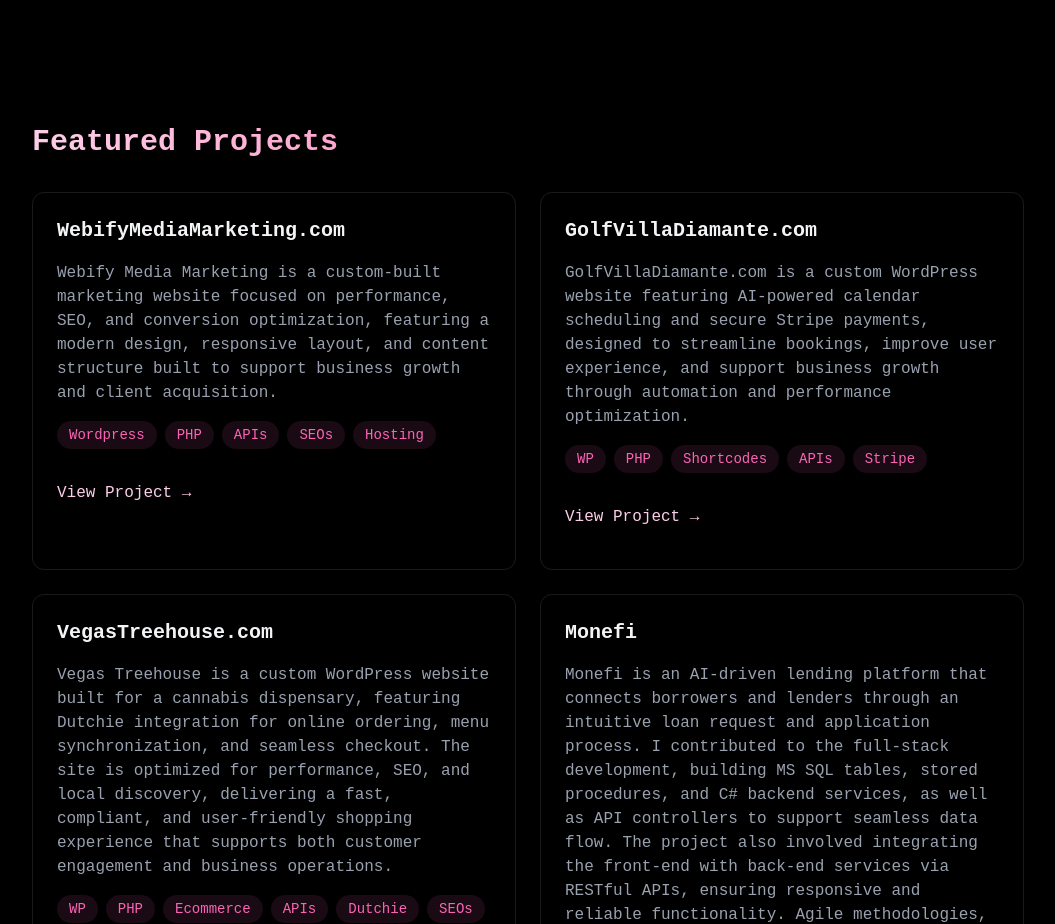
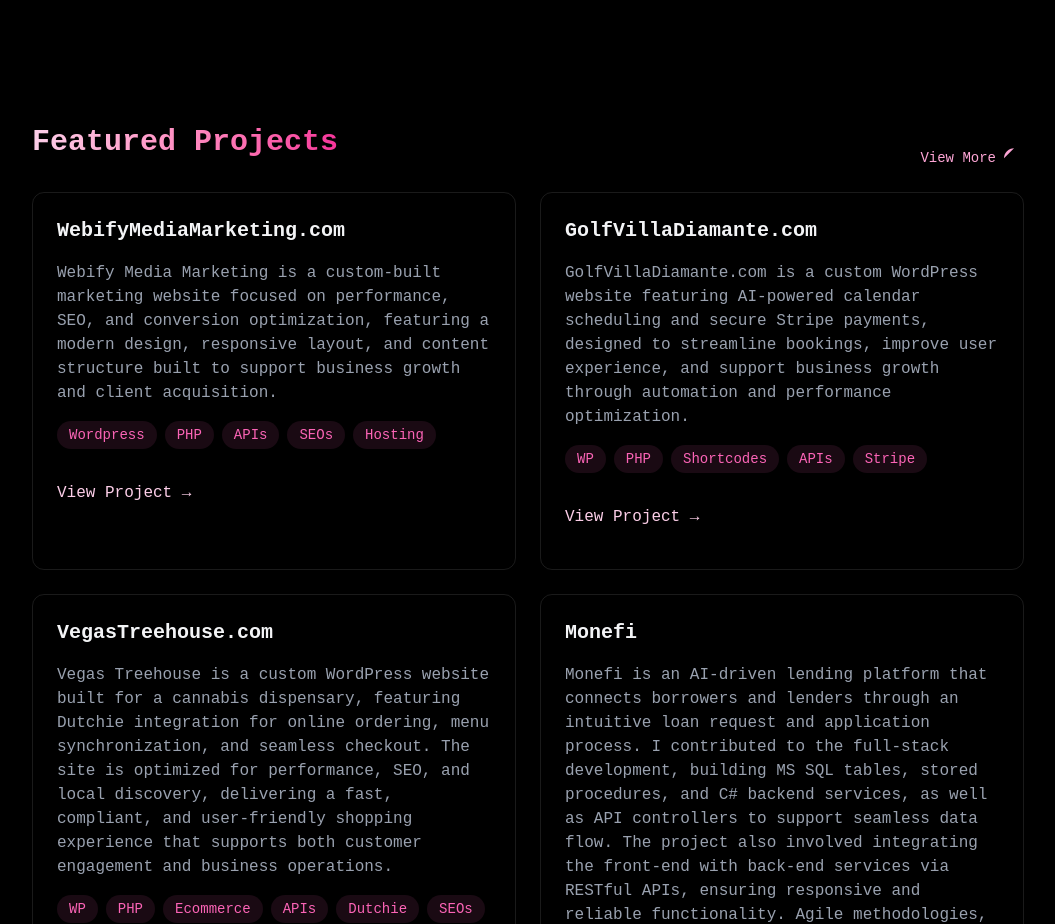
Before and after one commit to Bethanydoescode/bethanyv-portfolio, a React (Vite) app: page / in a window 1280 px wide. Shown: the part 2200-3124 px from the top of the page, without its empty margins (112-1167 px from the left). Built offline with nearby package versions, Linux system fonts and the light colour scheme; a web font is replaced by a local one.

Commit message:
added see more button

```diff
--- a/src/components/sections/Projects.jsx
+++ b/src/components/sections/Projects.jsx
@@ -8,9 +8,29 @@
     >
       <RevealOnScroll>
         <div className="max-w-5xl mx-auto px-4">
-          <h2 className="text-3xl font-bold mb-8 bg-linear-to-r from-pink-200 to-pink-500 bg-clip-text text-transparent">
-            Featured Projects
-          </h2>
+          <div className="flex items-center justify-between">
+            <h2 className="text-3xl font-bold mb-8 bg-linear-to-r from-pink-200 to-pink-500 bg-clip-text text-transparent">
+              Featured Projects
+            </h2>
+
+            <a
+              href="https://github.com/Bethanydoescode"
+              target="_blank"
+              rel="noopener noreferrer"
+              className="text-pink-300 hover:text-pink-100 transition flex items-center gap-2 text-sm"
+            >
+              View More
+              <svg
+                xmlns="http://www.w3.org/2000/svg"
+                viewBox="0 0 24 24"
+                fill="currentColor"
+                className="w-5 h-5"
+              >
+                <path d="M12 .297c-6.63 0-12 5.373-12 12 0 5.303..."></path>
+              </svg>
+            </a>
+          </div>
+
           <div className="grid grid-cols-1 md:grid-cols-2 gap-6">
             <div className="p-6 rounded-xl border border-white/10 hover:-translate-y-1 hover:border-pink-900/30 hover:shadow-[0_2px_8px_rgba(255, 182, 193, 0.4)] transition">
               <h3 className="text-xl font-bold mb-4">
```
